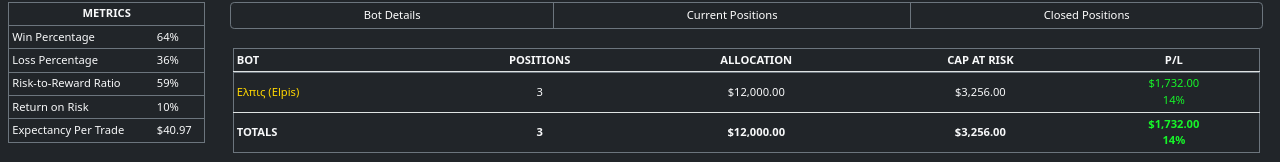
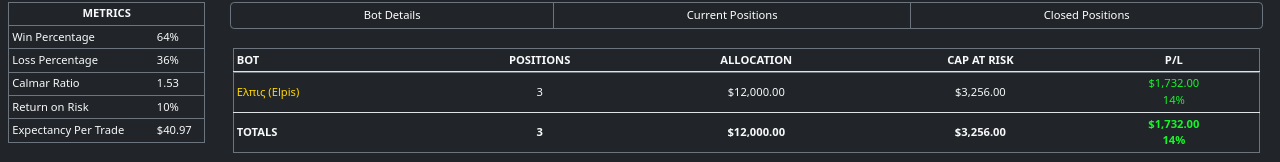
Before and after one commit to NickForneris/expectancy-strategy, a React (Create React App) app: page / in a window 1280 px wide. Shown: the part 381-543 px from the top of the page. Built offline with nearby package versions, Linux system fonts and the light colour scheme.

Commit message:
added calmar removed risk to reward

```diff
--- a/src/App.js
+++ b/src/App.js
@@ -263,7 +263,6 @@ function App() {
   const dataClosedFoot = () => {
     const closedPositionCount = (closedData || []).length
     const risk = Object.values(closedData || []).reduce((t, { draw }) => t + draw, 0)
-    const target = (Object.values(closedData || []).reduce((t, { quantity }) => t + (quantity / quantity) * 25, 0))
     const pnl = dollarUS.format(Math.round((Object.values(closedData || []).reduce((t, { pnl }) => t + pnl, 0))))
     return (
       <tr>
@@ -289,9 +288,8 @@ function App() {
     const avgLoss = (closedData || []).filter(({ pnl }) => pnl < 0).reduce((t, { pnl }) => t + pnl, 0) * -1 / (closedData || []).filter(({ pnl }) => pnl < 0).length
     const expectancy = (winPercent * avgWin) - (lossPercent * avgLoss)
     const risk = Object.values(closedData || []).reduce((t, { draw }) => t + draw, 0)
-    const target = (Object.values(closedData || []).reduce((t, { cost }) => t + cost, 0)) * -1
     const pnl = Math.round((Object.values(closedData || []).reduce((t, { pnl }) => t + pnl, 0)))
-    const riskReward = target / risk
+    const calmarRatio = (pnl / Math.max(...(closedData || []).map(({ draw }) => draw))).toFixed(2)
     const ror = pnl / risk
     return (
       <tbody>
@@ -304,8 +302,8 @@ function App() {
           <td className='align-middle'>{Math.round(lossPercent * 100)}%</td>
         </tr>
         <tr>
-          <td className='align-middle'>Risk-to-Reward Ratio</td>
-          <td className='align-middle'>{Math.round(riskReward * 100)}%</td>
+          <td className='align-middle'>Calmar Ratio</td>
+          <td className='align-middle'>{calmarRatio}</td>
         </tr>
         <tr>
           <td className='align-middle'>Return on Risk</td>
@@ -317,7 +315,7 @@ function App() {
         </tr>
       </tbody>
     )
-  }
+}
 
 
   return (
```
